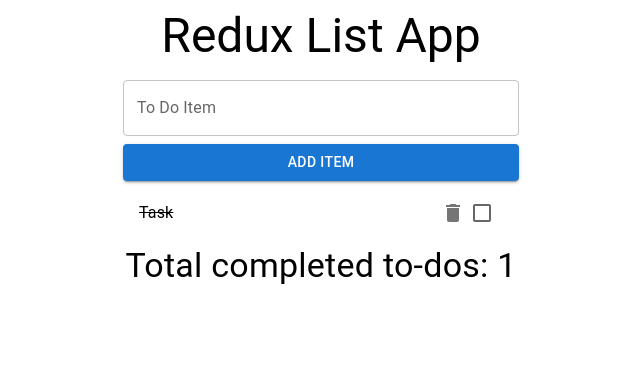
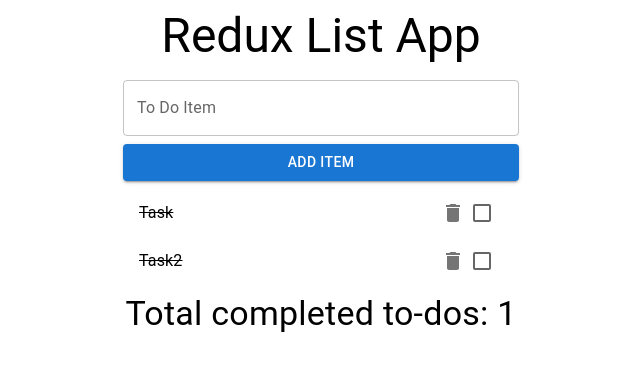
Before and after one commit to Oleksandra-Makar/to-do-react-query, a React (Create React App) app: page / in a window 1280 px wide. Shown: the top 370 px of the page, without its empty margins (319-959 px from the left). Built offline with nearby package versions, Linux system fonts and the light colour scheme.

Commit message:
Added rq

```diff
--- a/package.json
+++ b/package.json
@@ -18,6 +18,7 @@
     "@types/uuid": "^9.0.0",
     "react": "^18.2.0",
     "react-dom": "^18.2.0",
+    "react-query": "^3.39.2",
     "react-scripts": "5.0.1",
     "typescript": "^4.9.4",
     "uuid": "^9.0.0",
--- a/src/App.tsx
+++ b/src/App.tsx
@@ -2,15 +2,22 @@ import { Container, Typography } from '@mui/material'
 import AddToDo from './components/AddToDo'
 import ToDoList from './components/ToDoList'
 import CompletedToDosCounter from './components/CompletedToDosCounter'
+import { QueryClient, QueryClientProvider, useMutation, useQuery } from 'react-query'
+import { addTodo, getTodos, queryClient } from './store'
+import { IToDo } from './interfaces/Todo'
 
 function App() {
+    const { data: todos } = useQuery<IToDo[]>('todos', getTodos, {
+        initialData: [],
+    })
+
     return (
         <Container maxWidth="xs">
             <Typography style={{ textAlign: 'center' }} variant="h3">
                 Redux List App
             </Typography>
             <AddToDo />
-            <ToDoList />
+            <ToDoList todos={todos} />
             <CompletedToDosCounter />
         </Container>
     )
--- a/src/components/AddToDo.tsx
+++ b/src/components/AddToDo.tsx
@@ -1,13 +1,31 @@
 import { FormEvent, useCallback, useState } from 'react'
 import { Button, TextField } from '@mui/material'
+import { getTodos, addTodo, queryClient } from '../store'
+import { QueryCache, QueryClient, useMutation, useQuery } from 'react-query'
+import { IToDo } from '../interfaces/Todo'
 
 const AddToDo = () => {
     const [title, setTitle] = useState<string>('')
+
+    /* const { isLoading, error, data } = useQuery('todos', getTodos)
+    const { data: todos } = useQuery<IToDo[]>('todos', getTodos, {
+        initialData: [],
+    })
+    // Mutations
+    const addTodoItem = useMutation(addTodo, {
+        onSuccess: () => queryClient.invalidateQueries('todos'),
+    })*/
+
+    const createMutation = useMutation(addTodo(title), {
+        onSuccess: () => queryClient.invalidateQueries('todos'),
+    })
 
     const handleSubmit = useCallback(
         (event: FormEvent<EventTarget>) => {
             event.preventDefault()
             if (title) {
+                // @ts-ignore
+                createMutation.mutate(title)
                 console.log(title)
                 setTitle('')
             }
--- a/src/components/ToDoList.tsx
+++ b/src/components/ToDoList.tsx
@@ -1,18 +1,23 @@
 import { List } from '@mui/material'
 import ToDoItem from './ToDoItem'
 import { IToDo } from '../interfaces/Todo'
+import { FC } from 'react'
 
-const ToDoList = () => {
-    const todos: IToDo[] = [
+interface IToDoListProps {
+    todos?: IToDo[]
+}
+
+const ToDoList: FC<IToDoListProps> = ({ todos }) => {
+    /*const todos: IToDo[] = [
         {
             id: '1',
             title: 'Task',
             completed: true,
         },
-    ]
+    ]*/
     return (
         <List>
-            {todos.map((todo) => (
+            {todos!.map((todo) => (
                 <ToDoItem
                     key={todo.id}
                     id={todo.id}
--- a/src/index.tsx
+++ b/src/index.tsx
@@ -2,11 +2,15 @@ import React from 'react'
 import ReactDOM from 'react-dom/client'
 import App from './App'
 import reportWebVitals from './reportWebVitals'
+import { QueryClient, QueryClientProvider } from 'react-query'
+import { queryClient } from './store'
 
 const root = ReactDOM.createRoot(document.getElementById('root') as HTMLElement)
 root.render(
     <React.StrictMode>
-        <App />
+        <QueryClientProvider client={queryClient}>
+            <App />
+        </QueryClientProvider>
     </React.StrictMode>
 )
 
--- /dev/null
+++ b/src/store/index.ts
@@ -0,0 +1,36 @@
+import { QueryCache, QueryClient } from 'react-query'
+import { IToDo } from '../interfaces/Todo'
+import { v4 as uuidv4 } from 'uuid'
+
+const queryClient = new QueryClient()
+
+const todos: IToDo[] = [
+    {
+        id: '1',
+        title: 'Task',
+        completed: true,
+    },
+    {
+        id: '2',
+        title: 'Task2',
+        completed: true,
+    },
+]
+
+const getTodos = (): IToDo[] => {
+    return todos
+}
+
+function addTodo(title: string): IToDo[] {
+    return [
+        ...todos,
+        {
+            id: uuidv4(),
+            title,
+            completed: false,
+        },
+    ]
+}
+
+export const getTodos2 = async (): Promise<IToDo[]> => fetch('BASE_URL').then((res) => res.json())
+export { getTodos, addTodo, queryClient }
```
